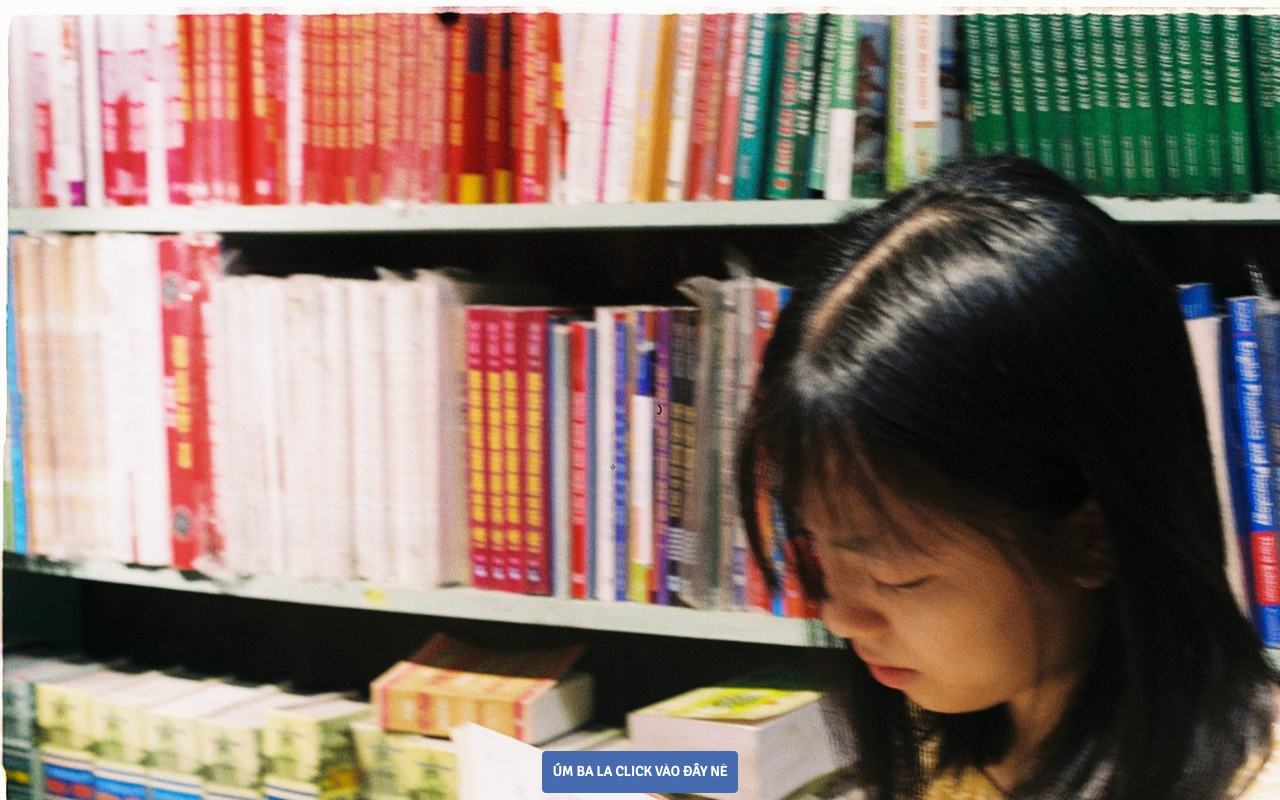
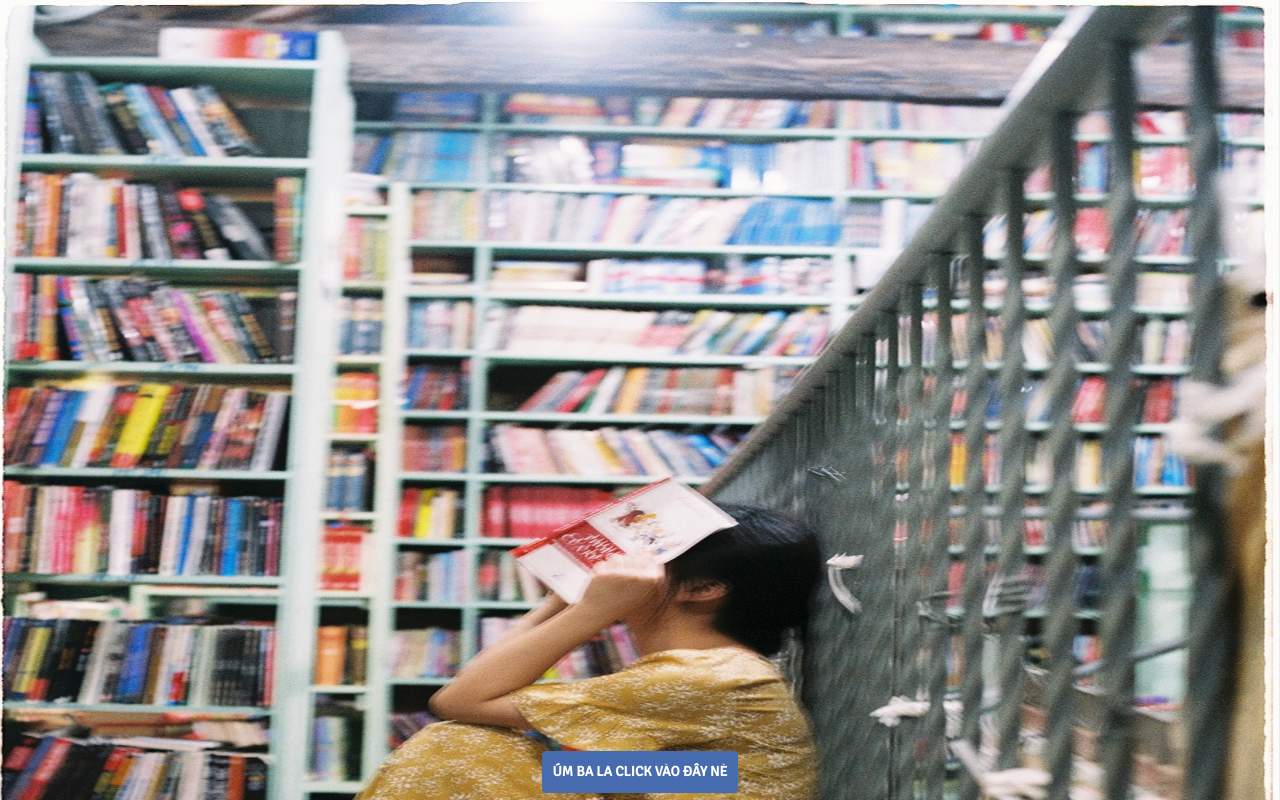
Before and after one commit to leonero2807/happybirthday, a website: page index.html in a window 1280 px wide. Drawn offline with nearby package versions, Linux system fonts and the light colour scheme.

Commit message:
Update index.html

```diff
--- a/index.html
+++ b/index.html
@@ -14,7 +14,7 @@
 	  background-size: 100% 100%;
 	}
 	</style> -->
-<img src="ha5.jpg" id="bg" alt="">
+<img src="ha.jpg" id="bg" alt="">
 
 
 	<meta charset="UTF-8" />
```
